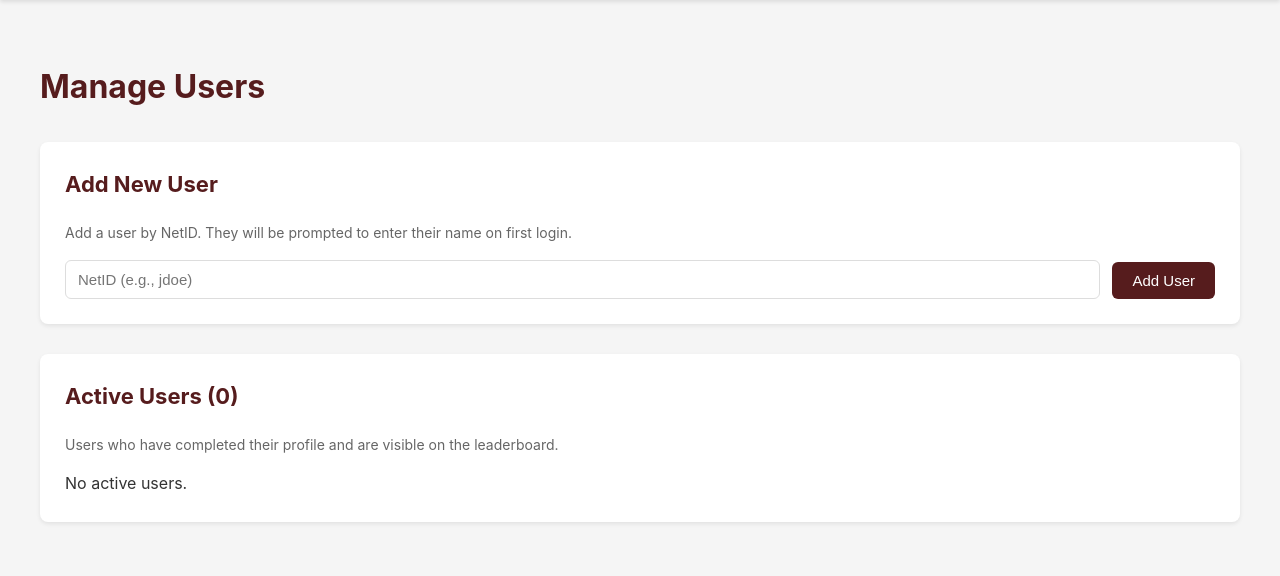
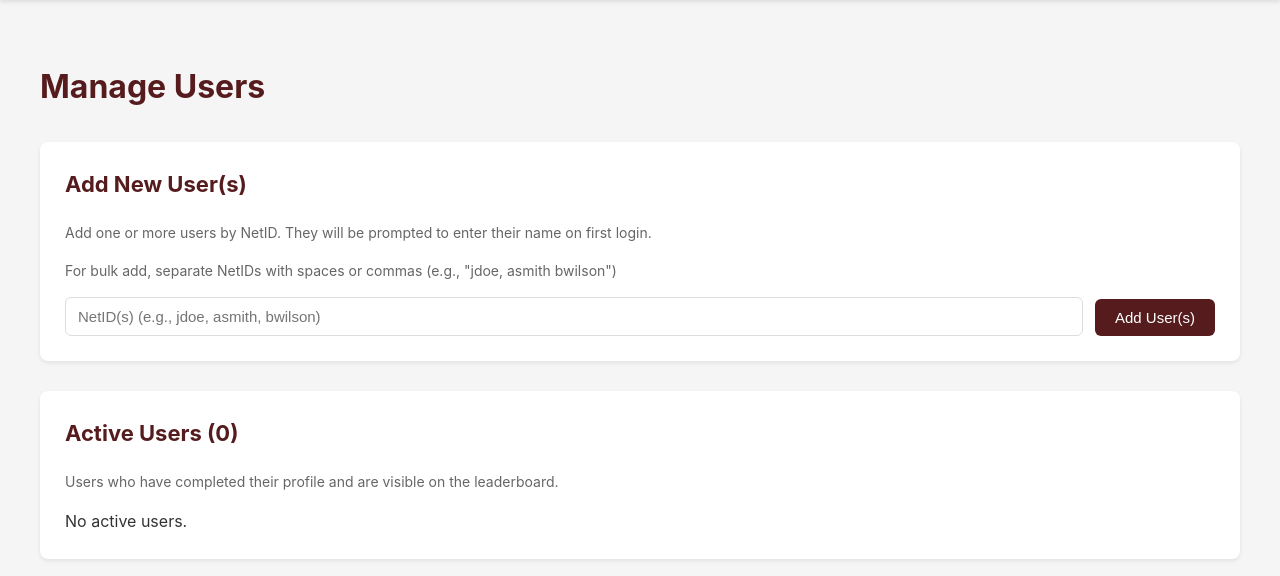
Before and after one commit to conjfrnk/charter-pool, a Flask app: page /admin/users in a window 1280 px wide. Shown: the part 69-645 px from the top of the page. Run offline with Flask 3, Linux system fonts and the light colour scheme; the visitor is signed in with stand-in values (Sample User, id 1).

Commit message:
Add bulk user addition functionality in admin panel
- Updated the admin user addition route to support adding multiple users at once by separating NetIDs with spaces or commas.
- Enhanced input validation to handle cases where no valid NetIDs are provided, and improved feedback for added, skipped, and errored users.
- Modified the admin user management template to reflect the new bulk addition capability.

This update streamlines the user management process for admins, allowing for more efficient user onboarding.

```diff
--- a/app.py
+++ b/app.py
@@ -645,23 +645,56 @@ def admin_users():
 @app.route("/admin/users/add", methods=["POST"])
 @login_required
 def admin_add_user():
-    """Add a new user (NetID only - user will complete profile on first login)"""
+    """Add new user(s) - supports bulk add with space or comma separation"""
     if not current_user.is_admin:
         return jsonify({"error": "Unauthorized"}), 403
 
-    netid = request.form.get("netid", "").strip().lower()
+    netid_input = request.form.get("netid", "").strip()
 
-    if not netid:
+    if not netid_input:
         flash("NetID is required.", "error")
         return redirect(url_for('admin_users'))
 
-    # Create user with just NetID (no names yet)
-    success, result = create_user(netid)
+    # Parse input - split by commas and/or spaces
+    import re
+    netids = re.split(r'[,\s]+', netid_input)
+    netids = [n.strip().lower() for n in netids if n.strip()]
 
-    if success:
-        flash(f"User {result.netid} added successfully. They will complete their profile on first login.", "success")
-    else:
-        flash(result, "error")
+    if not netids:
+        flash("No valid NetIDs provided.", "error")
+        return redirect(url_for('admin_users'))
+
+    # Add each user
+    added = []
+    skipped = []
+    errors = []
+
+    for netid in netids:
+        success, result = create_user(netid)
+        if success:
+            added.append(netid)
+        else:
+            if "already exists" in result.lower():
+                skipped.append(netid)
+            else:
+                errors.append(f"{netid}: {result}")
+
+    # Display results
+    if added:
+        if len(added) == 1:
+            flash(f"User {added[0]} added successfully. They will complete their profile on first login.", "success")
+        else:
+            flash(f"Added {len(added)} users: {', '.join(added)}. They will complete their profiles on first login.", "success")
+
+    if skipped:
+        if len(skipped) == 1:
+            flash(f"User {skipped[0]} already exists.", "info")
+        else:
+            flash(f"Skipped {len(skipped)} existing users: {', '.join(skipped)}", "info")
+
+    if errors:
+        for error in errors:
+            flash(error, "error")
 
     return redirect(url_for('admin_users'))
 
--- a/templates/admin/users.html
+++ b/templates/admin/users.html
@@ -5,13 +5,14 @@
   <h2>Manage Users</h2>
 
   <div class="admin-section">
-    <h3>Add New User</h3>
-    <p class="help-text">Add a user by NetID. They will be prompted to enter their name on first login.</p>
+    <h3>Add New User(s)</h3>
+    <p class="help-text">Add one or more users by NetID. They will be prompted to enter their name on first login.</p>
+    <p class="help-text">For bulk add, separate NetIDs with spaces or commas (e.g., "jdoe, asmith bwilson")</p>
     <form method="POST" action="{{ url_for('admin_add_user') }}" class="admin-form inline-form">
       <div class="form-group">
-        <input type="text" name="netid" placeholder="NetID (e.g., jdoe)" required>
+        <input type="text" name="netid" placeholder="NetID(s) (e.g., jdoe, asmith, bwilson)" required>
       </div>
-      <button type="submit" class="btn btn-primary">Add User</button>
+      <button type="submit" class="btn btn-primary">Add User(s)</button>
     </form>
   </div>
 
```
Also changed, not shown: archive/ACTIVATION_FEATURE_SUMMARY.md (renamed from ACTIVATION_FEATURE_SUMMARY.md), archive/migrate_add_is_active.py (renamed from migrate_add_is_active.py), 1 other file.
